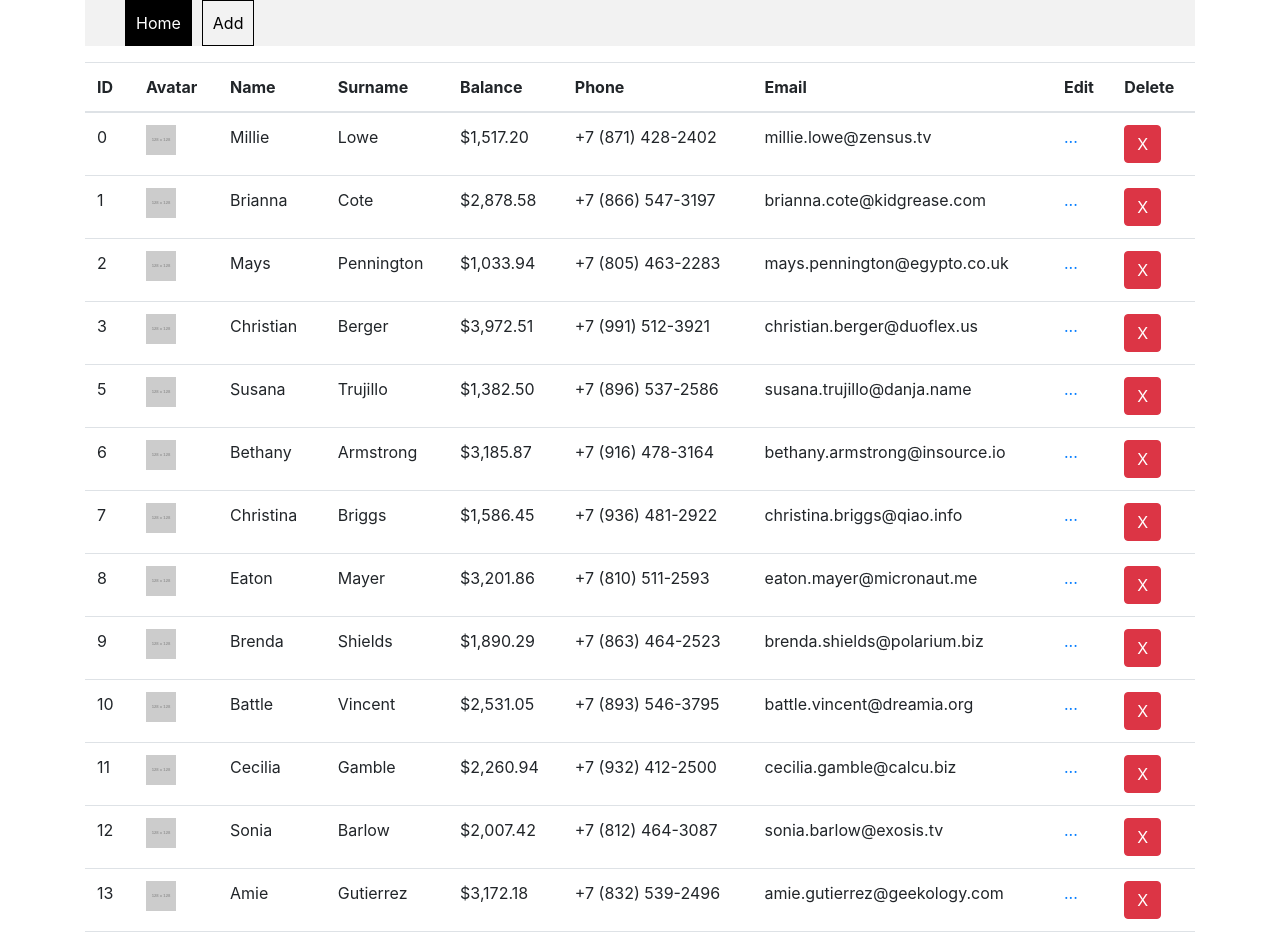
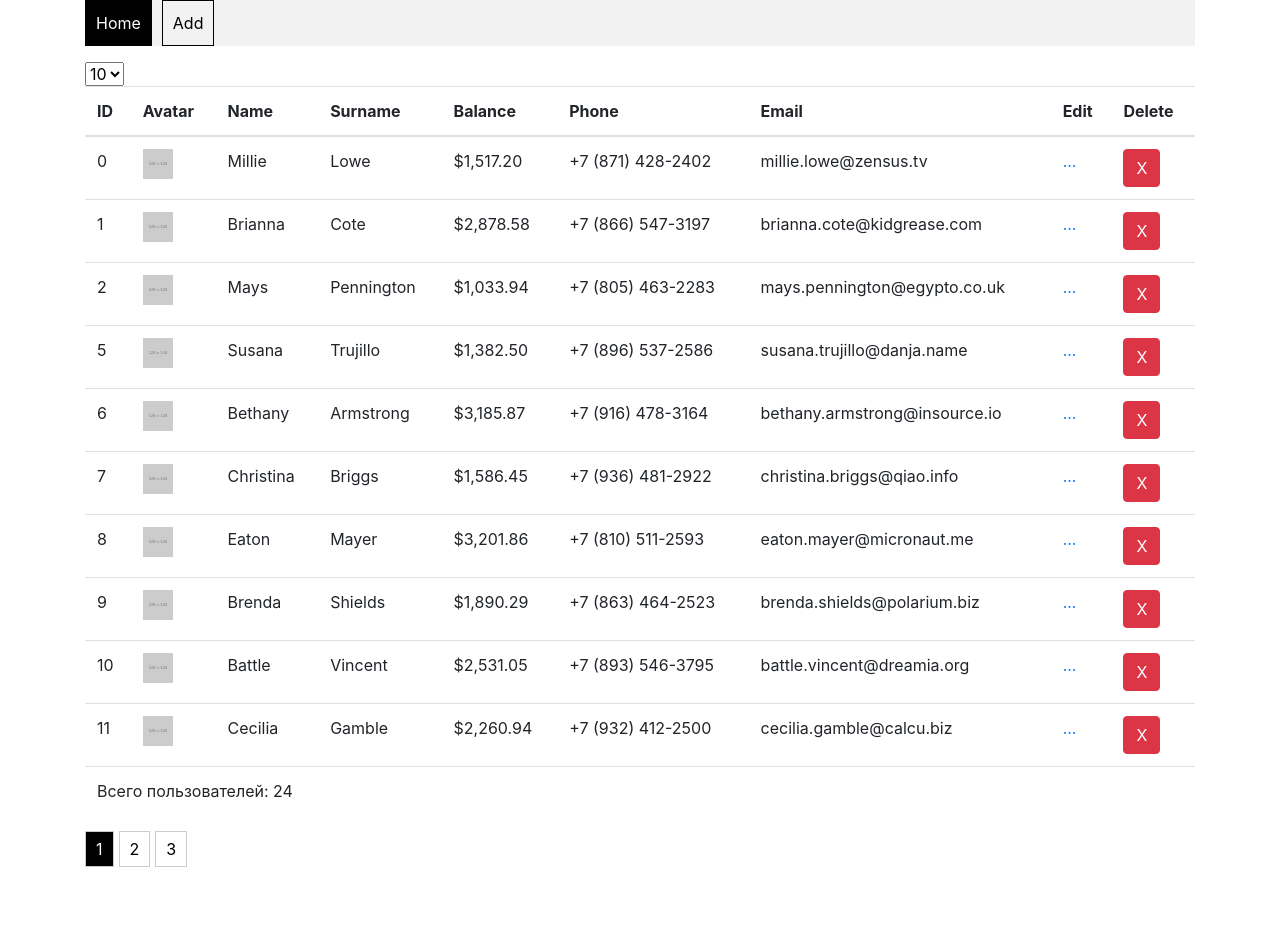
Before and after one commit to Drinkerok/vue-learnjavascript, a Vue app: page / in a window 1280 px wide. Shown: the top 942 px of the page. After the commit the page ends 883 px from the top, so only its background shows below. Built offline with nearby package versions, Linux system fonts and the light colour scheme; data requests are answered from the project's data file.

Commit message:
pagination

```diff
--- a/src/App.vue
+++ b/src/App.vue
@@ -19,6 +19,12 @@
 <script></script>
 
 <style>
+* {
+  box-sizing: border-box;
+  margin: 0;
+  padding: 0;
+}
+
 .navigation {
   background-color: #f2f2f2;
 }
--- a/src/assets/db.json
+++ b/src/assets/db.json
@@ -47,22 +47,6 @@
       "address": "700 Grace Court, Stagecoach, American Samoa, 450",
       "about": "Deserunt tempor eu in nulla voluptate incididunt in amet eiusmod anim sit. Magna cillum magna consectetur enim quis. Proident nulla veniam ipsum eu consequat esse incididunt pariatur irure proident. Incididunt occaecat do in nulla aute. Cillum id anim aliqua sint aliqua aliqua.",
       "registered": "20.01.2019"
-    },
-    {
-      "id": 3,
-      "isActive": false,
-      "balance": "$3,972.51",
-      "picture": "http://placehold.it/128x128",
-      "age": 26,
-      "accessLevel": "user",
-      "firstName": "Christian",
-      "lastName": "Berger",
-      "company": "DUOFLEX",
-      "email": "christian.berger@duoflex.us",
-      "phone": "+7 (991) 512-3921",
-      "address": "719 Kensington Street, Tooleville, Missouri, 9799",
-      "about": "Culpa mollit cillum fugiat deserunt. Minim eu Lorem est enim mollit. Duis elit incididunt deserunt tempor dolore aliquip adipisicing eiusmod commodo exercitation consequat nostrud ipsum. Ea in duis aute in consequat irure aliquip cillum aliqua deserunt duis id. Ea officia commodo dolor esse laborum id. Nisi commodo sint quis reprehenderit laborum exercitation. Enim est cillum ipsum ipsum irure amet cupidatat.",
-      "registered": "07.07.2015"
     },
     {
       "id": 5,
@@ -383,6 +367,15 @@
       "address": "254 Turnbull Avenue, Cedarville, New Jersey, 2756",
       "about": "Nostrud et labore eu adipisicing. Veniam eiusmod Lorem in Lorem et. Laboris cupidatat sunt ea eu dolore aliqua ullamco deserunt est. Nulla officia labore aute labore laboris voluptate veniam aliquip do.",
       "registered": "05.05.2018"
+    },
+    {
+      "id": 25,
+      "avatar": "",
+      "firstName": "123123123123",
+      "lastName": "qweqweqwe",
+      "balance": "",
+      "phone": "",
+      "email": ""
     }
   ]
 }
--- a/src/components/UserForm.vue
+++ b/src/components/UserForm.vue
@@ -1,41 +1,63 @@
 <template>
-  <form role="form" @submit.prevent="submitHandler">
+  <div>
     <div class="form-group">
       <label for="firstName">Name</label>
       <input
         id="firstName"
-        v-model="user.firstName"
+        v-model="localUser.firstName"
         name="firstName"
         required
       />
     </div>
     <div class="form-group">
       <label for="lastName">Surname</label>
-      <input id="lastName" v-model="user.lastName" name="lastName" required />
+      <input
+        id="lastName"
+        v-model="localUser.lastName"
+        name="lastName"
+        required
+      />
     </div>
     <div class="form-group">
-      <button type="submit">{{ submitText }}</button>
+      <label for="lastName">Balance</label>
+      <input id="balance" v-model="localUser.balance" name="balance" />
     </div>
-  </form>
+    <div class="form-group">
+      <label for="lastName">Phone</label>
+      <input id="phone" v-model="localUser.phone" name="phone" />
+    </div>
+    <div class="form-group">
+      <label for="lastName">Email</label>
+      <input id="email" v-model="localUser.email" name="email" />
+    </div>
+  </div>
 </template>
 
 <script>
 export default {
   name: "UserForm",
+  model: {
+    prop: "user"
+  },
   props: {
     user: {
       type: Object,
       required: true
-    },
-    submitText: {
-      type: String,
-      default: "Отправить"
     }
   },
-  methods: {
-    submitHandler: function() {
-      this.$emit("userChanged", this.user);
+  data: () => ({
+    localUser: null
+  }),
+  watch: {
+    localUser: {
+      deep: true,
+      handler() {
+        this.$emit("input", this.localUser);
+      }
     }
+  },
+  created() {
+    this.localUser = Object.assign({}, this.user);
   }
 };
 </script>
--- a/src/components/UserTable.vue
+++ b/src/components/UserTable.vue
@@ -1,4 +1,10 @@
 <template>
+  <div>
+    <select v-model="count" name="usersPerPage">
+      <option value="5">5</option>
+      <option value="10">10</option>
+      <option value="15">15</option>
+    </select>
     <table class="table table-hover">
       <thead>
         <tr>
@@ -14,7 +20,7 @@
         </tr>
       </thead>
       <tbody>
-      <tr v-for="user of users" :key="user.id">
+        <tr v-for="user of filteredUsers" :key="user.id">
           <td>{{ user.id }}</td>
           <td>
             <img
@@ -49,6 +55,22 @@
         </tr>
       </tfoot>
     </table>
+    <div class="pagination">
+      <ul class="pagination__list">
+        <li v-for="i in pages" :key="`page_${i}`" class="pagination__item">
+          <button
+            class="pagination__button"
+            :class="{
+              'pagination__button--active': i == page
+            }"
+            @click="changePage(i)"
+          >
+            {{ i }}
+          </button>
+        </li>
+      </ul>
+    </div>
+  </div>
 </template>
 
 <script>
@@ -63,9 +85,25 @@ export default {
       required: true
     }
   },
+  data: () => ({
+    localUsers: [],
+    count: 10
+  }),
   computed: {
     usersLength: function() {
       return this.users.length;
+    },
+    page: function() {
+      return this.$route.query.page || 1;
+    },
+    filteredUsers: function() {
+      return this.users.filter(
+        (user, i) =>
+          i >= this.count * (this.page - 1) && i < this.count * this.page
+      );
+    },
+    pages: function() {
+      return Math.ceil(this.users.length / this.count);
     }
   },
   methods: {
@@ -77,7 +115,36 @@ export default {
     },
     deleteUser: function(id) {
       this.$emit("userDeleted", id);
+    },
+    changePage: function(pageNumber) {
+      this.$router.push({ ...this.$route, query: { page: pageNumber } });
     }
   }
 };
 </script>
+
+<style>
+.pagination__list {
+  list-style: none;
+  display: flex;
+  justify-content: flex-start;
+  align-items: stretch;
+}
+
+.pagination__item {
+  margin-right: 5px;
+}
+
+.pagination__button {
+  padding: 5px 10px;
+  background-color: #fff;
+  color: #000;
+  border: 1px solid #ccc;
+  cursor: pointer;
+}
+.pagination__button--active {
+  background-color: #000;
+  color: #fff;
+  cursor: default;
+}
+</style>
--- a/src/views/AddUserPage.vue
+++ b/src/views/AddUserPage.vue
@@ -1,10 +1,9 @@
 <template>
   <div>
-    <user-form
-      :user="user"
-      submit-text="Добавить"
-      @userChanged="addUserToDB"
-    ></user-form>
+    <user-form v-model="user"></user-form>
+    <div class="form-group">
+      <button type="submit" @click="addUserToDB">Добавить</button>
+    </div>
   </div>
 </template>
 
@@ -13,6 +12,16 @@ import UserForm from "@/components/UserForm.vue";
 import loader from "@/utils/backend.js";
 import { API } from "@/utils/constants.js";
 
+const DEFAULT_USER = {
+  id: null,
+  avatar: "",
+  firstName: "",
+  lastName: "",
+  balance: 0,
+  phone: "",
+  email: ""
+};
+
 export default {
   name: "AddUser",
   components: {
@@ -20,17 +29,15 @@ export default {
   },
   data: function() {
     return {
-      user: {}
+      user: DEFAULT_USER
     };
   },
   methods: {
-    addUserToDB: function(data) {
-      data.id = (Date.now() + Math.random()).toString();
-
+    addUserToDB: function() {
       loader(API.users, {
-        data,
+        data: this.user,
         method: "POST"
-      }).then(() => (this.user = {}));
+      }).then(() => (this.user = DEFAULT_USER));
     }
   }
 };
--- a/src/views/EditUserPage.vue
+++ b/src/views/EditUserPage.vue
@@ -1,12 +1,12 @@
 <template>
   <div>
-    <p v-if="!isLoaded">Loading...</p>
-    <user-form
-      v-else
-      submit-text="Сохранить"
-      :user="user"
-      @userChanged="editUserToDB"
-    ></user-form>
+    <p v-if="!user">Loading...</p>
+    <form v-else @submit.prevent="editUserToDB">
+      <user-form v-model="user"></user-form>
+      <div class="form-group">
+        <button type="submit">Сохранить</button>
+      </div>
+    </form>
   </div>
 </template>
 
@@ -22,27 +22,28 @@ export default {
   },
   data: function() {
     return {
-      user: null,
-      isLoaded: false
+      user: null
     };
   },
   computed: {
     userId: function() {
       return this.$route.params.id;
+    },
+    backendUrl: function() {
+      return `${API.users}/${this.userId}`;
     }
   },
   mounted: function() {
-    loader(`${API.users}/${this.userId}`).then(data => {
+    loader(this.backendUrl).then(data => {
       this.user = data;
-      this.isLoaded = true;
     });
   },
   methods: {
-    editUserToDB: function(data) {
-      loader(`${API.users}/${this.userId}`, {
-        data,
+    editUserToDB: function() {
+      loader(this.backendUrl, {
+        data: this.user,
         method: "PUT"
-      });
+      }).then(() => this.$router.push({ path: "/" }));
     }
   }
 };
```
Lines whose indentation alone changed are shown as unchanged.
